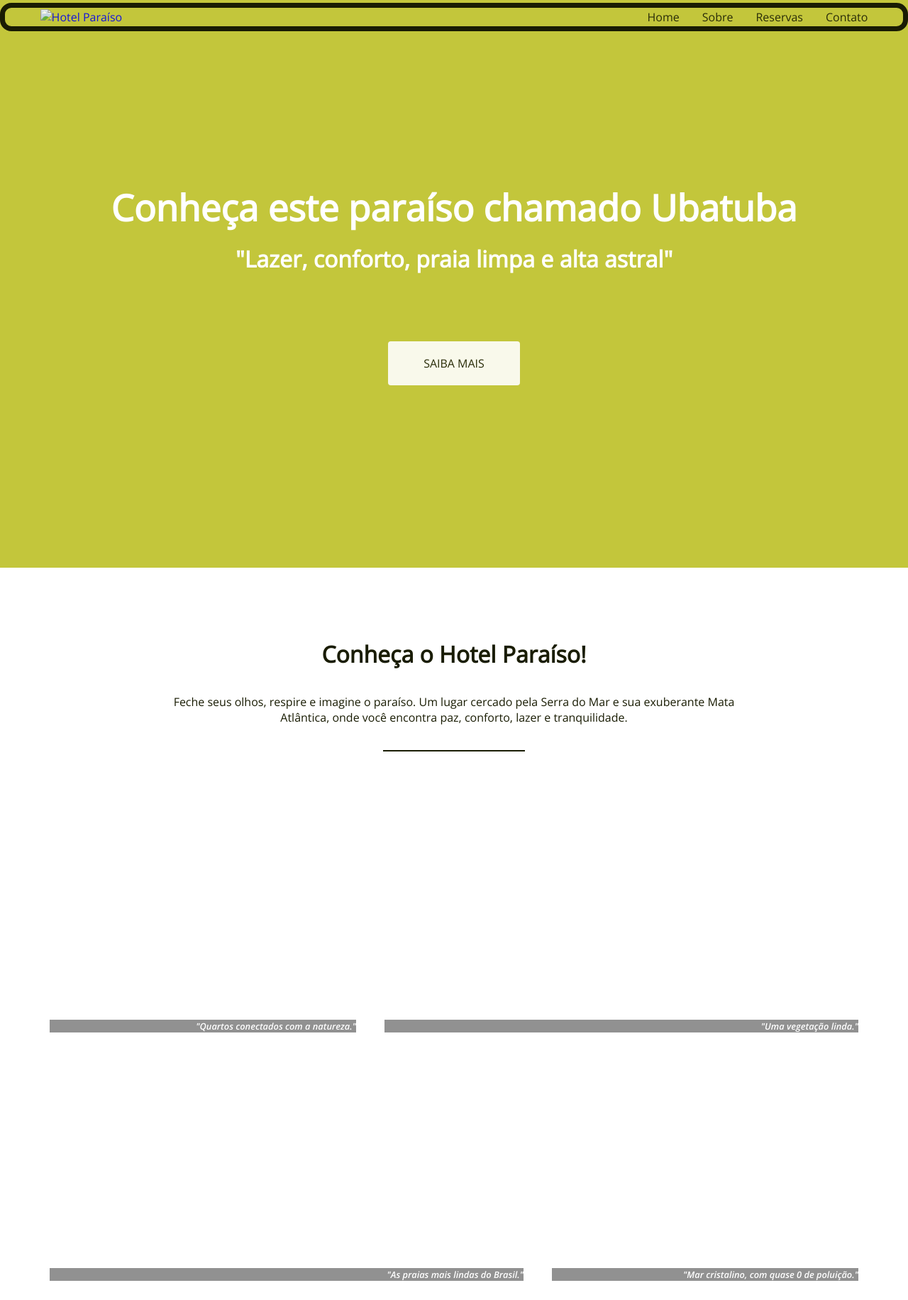
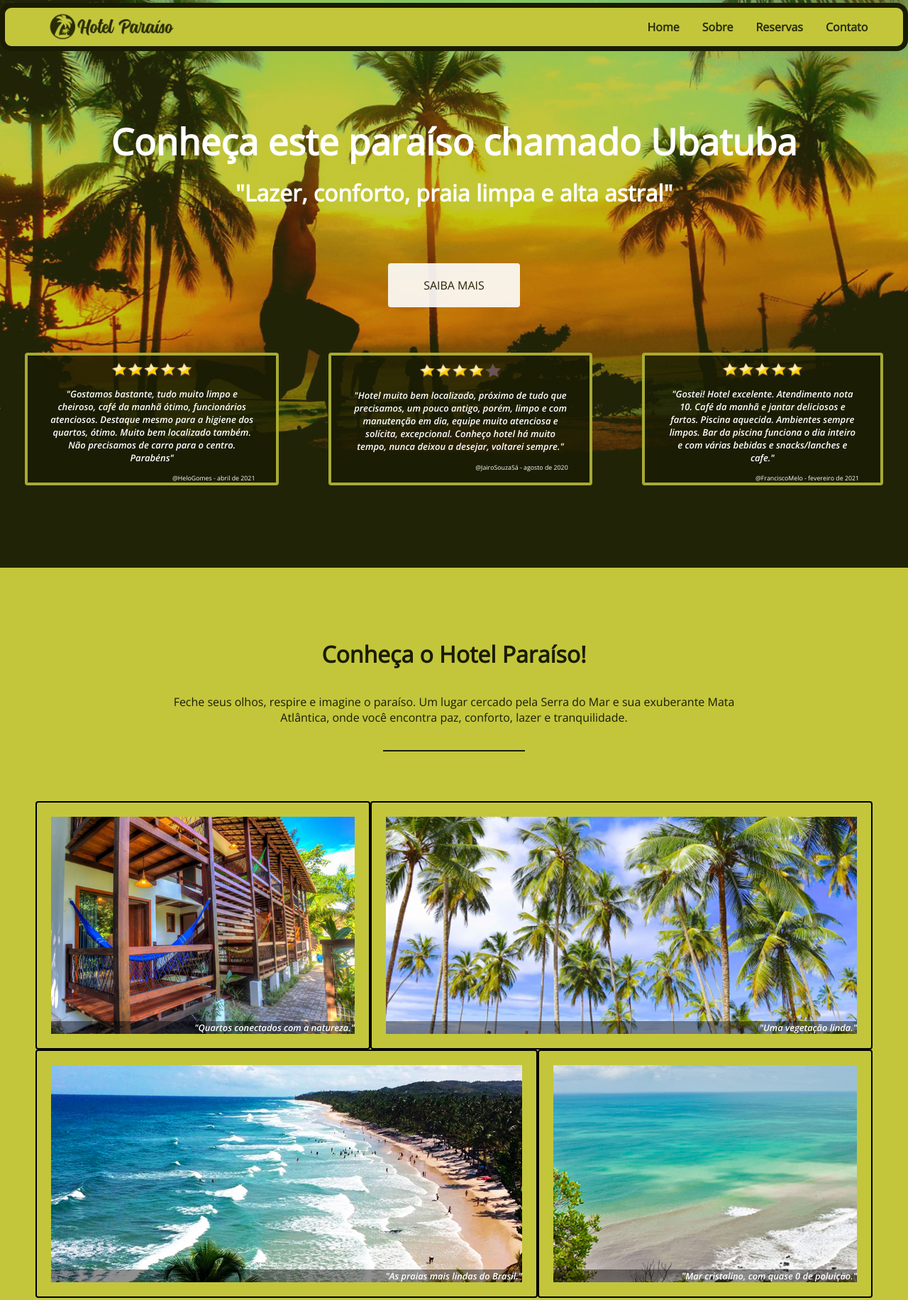
Before and after one commit to Gustabriel/Host-Page-Hotel-Paraiso, a plain HTML site: page Hotel-Paraiso/page/index.html in a window 1280 px wide. Shown: the top 1832 px of the page at 71% size. Drawn offline with nearby package versions, Linux system fonts and the light colour scheme.

Commit message:
versao 0.02 adicionada, patch notes in read.me

```diff
--- a/Hotel-Paraiso/page/index.html
+++ b/Hotel-Paraiso/page/index.html
@@ -4,7 +4,7 @@
     <meta charset="UTF-8">
     <meta http-equiv="X-UA-Compatible" content="IE=edge">
     <meta name="viewport" content="width=device-width, initial-scale=1.0">
-    <link rel="shortcut icon" href="../img/favicon.ico" type="image/x-icon">
+    <link rel="shortcut icon" href="./img/favicon.ico" type="image/x-icon">
     <link rel="preconnect" href="https://fonts.googleapis.com">
     <link rel="preconnect" href="https://fonts.gstatic.com" crossorigin>
     <link href="https://fonts.googleapis.com/css2?family=Open+Sans:ital,wght@0,300;0,400;1,600&display=swap" rel="stylesheet">
@@ -14,34 +14,45 @@
 </head>
 <body>
     <header>
-        <a href="#"> <img src="../img/logo.png" alt="Hotel Paraíso" title="Logo do Hotel Paraíso"></a>
-        <nav>
-            <li><a href="">Home</a></li>
-            <li><a href="">Sobre</a></li>
-            <li><a href="">Reservas</a></li>
-            <li><a href="">Contato</a></li>
+        <a href="#"> <img src="./img/logo.png" alt="Hotel Paraíso" title="Logo do Hotel Paraíso"></a>
+        <nav style="font-weight: bolder;">
+            <li><a href="#home">Home </a></li>
+            <li><a href="#sobre">Sobre</a></li>
+            <li><a href="#reservas">Reservas</a></li>
+            <li><a href="#contato">Contato</a></li>
         </nav>
     </header>
 
-    <section class="hero">
+    <section id="home" class="hero">
         <h1>Conheça este paraíso chamado Ubatuba</h1>
         <h3>"Lazer, conforto, praia limpa e alta astral"</h3>
         <a class="btn" href="">Saiba mais</a>
+        <ul class="grid">
+            <li>
+                <img src="./img/5estrelas.png"><p><cite>"Gostamos bastante, tudo muito limpo e cheiroso, café da manhã ótimo, funcionários atenciosos. Destaque mesmo para a higiene dos quartos, ótimo. Muito bem localizado também. Não precisamos de carro para o centro. Parabéns"</cite></p><p class="usercoment">@HeloGomes - abril de 2021</p>
+            </li>
+            <li>
+                <img src="./img/4estrelas.png"><p><cite>"Hotel muito bem localizado, próximo de tudo que precisamos, um pouco antigo, porém, limpo e com manutenção em dia, equipe muito atenciosa e solícita, excepcional. Conheço hotel há muito tempo, nunca deixou a desejar, voltarei sempre."</cite></p><p class="usercoment">@JairoSouzaSá - agosto de 2020</p>
+            </li>
+            <li id="invimedia">
+                <img src="./img/5estrelas.png"><p><cite>"Gostei! Hotel excelente. Atendimento nota 10. Café da manhã e jantar deliciosos e fartos. Piscina aquecida. Ambientes sempre limpos. Bar da piscina funciona o dia inteiro e com várias bebidas e snacks/lanches e cafe."</cite></p><p class="usercoment">@FranciscoMelo - fevereiro de 2021</p>
+            </li>
+        </ul>
     </section>
 
-    <section class="conheca-o-hotel">
+    <section id="sobre" class="conheca-o-hotel">
         <h3>Conheça o Hotel Paraíso!</h3>
         <p>Feche seus olhos, respire e imagine o paraíso. Um lugar cercado pela Serra do Mar e sua exuberante Mata Atlântica, onde você encontra paz, conforto, lazer e tranquilidade.</p>
         <hr>
         <ul class="grid">
-            <li class="small" style="background-image: url(../img/itacare-01.jpg);"><p>"Quartos conectados com a natureza."</p></li>
-            <li class="large" style="background-image: url(../img/itacare-02.jpg);"><p>"Uma vegetação linda."</p></li>
-            <li class="large" style="background-image: url(../img/itacare-03.jpg);"><p>"As praias mais lindas do Brasil."</p></li>
-            <li class="small" style="background-image: url(../img/itacare-04.jpg);"><p>"Mar cristalino, com quase 0 de poluição."</p></li>
+            <li class="small" style="background-image: url(./img/itacare-01.jpg);"><p>"Quartos conectados com a natureza."</p></li>
+            <li class="large" style="background-image: url(./img/itacare-02.jpg);"><p>"Uma vegetação linda."</p></li>
+            <li class="large" style="background-image: url(./img/itacare-03.jpg);"><p>"As praias mais lindas do Brasil."</p></li>
+            <li class="small" style="background-image: url(./img/itacare-04.jpg);"><p>"Mar cristalino, com quase 0 de poluição."</p></li>
         </ul>
     </section>
 
-    <section class="caracteristicas">
+    <section id="reservas" class="caracteristicas">
         <h3>O melhor Hotel pé na areia de Ubatuba</h3>
         <p>Implantado em uma área completamente arborizada e conectada a natureza, o Hotel Paraíso foi eleito o melhor Hotel pé na areia de toda região de Ubatuba. Aqui o Mar e as árvores serão seus companheiros e você terá ao seu redor as belezas da natureza como guia.</p>
         <hr>
@@ -64,7 +75,7 @@
         </ul>
     </section>
 
-    <section class="newsletter">
+    <section id="contato" class="newsletter">
         <h3>Newsletter</h3>
         <p>Assine nossa newsletter para se manter atualizado com nossos serviços e a programação de nossos centros culturais.</p>
         <hr>
@@ -76,13 +87,20 @@
         </form>
     </section>
 
+    <div style="text-align:center;">
+        &darr; Encontre a gente nos seguintes canais &darr;
+    </div>
+
     <footer>
         <ul>
-            <li><a href=""><i class="fab fa-github"></i></a></li>
-            <li><a href=""><i class="fab fa-facebook-square"></i></a></li>
-            <li><a href=""><i class="fas fa-phone-square"></i></a></li>
+            <li><a href="https://github.com/Gustabriel" target="_blank"><i class="fab fa-github"></i></a></li>
+            <li><a href="https://www.facebook.com/gabriel.gustavo.102/" target="_blank"><i class="fab fa-facebook-square"></i></a></li>
+            <li><a href="https://api.whatsapp.com/send?phone=5511985781993&text=Ol%C3%A1%2C%20este%20%C3%A9%20o%20contato%20de%20Gabriel%20Gustavo%2C%20criador%20deste%20site." target="_blank"><i class="fas fa-phone-square"></i></a></li>
         </ul>
         <p>Todos os direitos reservados - Hotel Paraíso 2025. &copy; &trade;</p>
     </footer>
+    <script>
+        alert("<------------------------------ATENÇÃO-------------------------------> \n Este site foi feito como um material de estudos, não foi criado com nenhuma intenção de obter fins lucrativos, e qualquer semelhança que nele contém, é considerada uma mera coincidencia, todos os elementos que nele são ficticios. \n Espero que goste, caso tenha alguma sugestão de melhoria ou alteração, entre em contato comigo, os meios de contato estão no final da página. \n <------------------------------Obrigado :D---------------------------->")
+    </script>
 </body>
 </html>
--- a/Hotel-Paraiso/page/style.css
+++ b/Hotel-Paraiso/page/style.css
@@ -29,8 +29,9 @@ header {
     border-radius: 1rem;
     border-color: #191c03;
     width: 100%;
-    position: absolute;
-    margin: 0.250rem 0;
+    position: fixed;
+    z-index: 99;
+    margin-top: 0.250rem;
     padding: 0.125rem 3.1rem;
     display: flex;
     justify-content: space-between;
@@ -61,7 +62,7 @@ header li:last-child {
 
 /* ----- HERO ----- */
 .hero {
-    background-image: url(../img/hero.jpg);
+    background-image: url(./img/hero.jpg);
     background-size: cover;
     min-height: 100vh;
     color: #fff;
@@ -74,6 +75,7 @@ header li:last-child {
 
 .hero h1 {
     font-size: 3.2rem;
+    margin-top: 3rem;
     margin-bottom: 1rem;
 }
 .hero h3 {
@@ -86,17 +88,52 @@ header li:last-child {
     color: #191c03;
     padding: 1.25rem 3.125rem;
     text-transform: uppercase;
-    margin-top: 5rem;
+    margin: 4rem 0;
+}
+.hero .grid {
+    display: flex;
+    justify-content: space-around;
+}
+.hero .grid li {
+    background-color: #191c03d0;
+    border: 0.250rem solid #c4c63bd5;
+    border-radius: 0.25rem;
+    padding: 0 1.875rem;
+    text-align: center;
+    margin: 0 2.188rem;
+}
+.hero .grid li:hover {
+    background-color: #191c03f8;
+}
+.hero .grid li img {
+    padding: 0.625rem;
+    width: 8.375rem;
+}
+.hero .grid li p {
+    font-size: 0.813rem;
+}
+.hero .grid li .usercoment {
+    display: flex;
+    justify-content: flex-end;
+    margin-top: 0.900rem;
+    font-size: 0.55rem;
 }
 @media (max-width: 43.75rem) {
-    .hero h1 {font-size: 2.5rem;}
+    .hero h1 {
+        font-size: 2.5rem;
+        margin-top: 6rem;
+    }
     .hero h3 {font-size: 1.5rem;}
-    .hero .btn {margin-top: 5rem;}
+    .hero .btn {margin: 1rem 0;}
+    .hero .grid {flex-flow: column;}
+    .hero .grid li {margin-bottom: 1.563rem;}
+    #invimedia {display: none}
+
 }
 
 /* ----- CONHEÇA O HOTEL ----- */
 .conheca-o-hotel {
-    background-color: #fff;
+    background-color: #c3c63b;
     display: flex;
     flex-flow: column;
     align-items: center;
@@ -148,14 +185,26 @@ header li:last-child {
 }
 .conheca-o-hotel .grid li.small {
     flex-basis: 40%;
+    border: 0.125rem solid;
+}
+.conheca-o-hotel .grid li.small:hover {
+    border: 0.525rem solid;
 }
 .conheca-o-hotel .grid li.large {
     flex-basis: 60%;
+    border: 0.125rem solid;
+}
+.conheca-o-hotel .grid li.large:hover {
+    flex-basis: 60%;
+    border: 0.525rem solid;
 }
 
 @media (max-width: 43.75rem) {
     .conheca-o-hotel .grid li.small, .conheca-o-hotel .grid li.large {
-        flex-basis: 100%
+        flex-basis: 100%;
+    }
+    .conheca-o-hotel .grid li.small:hover, .conheca-o-hotel .grid li.large:hover {
+        flex-basis: 100%;
     }
     .conheca-o-hotel h3 {
         text-align: center;
```
Also changed, not shown: Hotel-Paraiso/page/img/4estrelas.png (added), Hotel-Paraiso/page/img/5estrelas.png (added), 1 other file.
